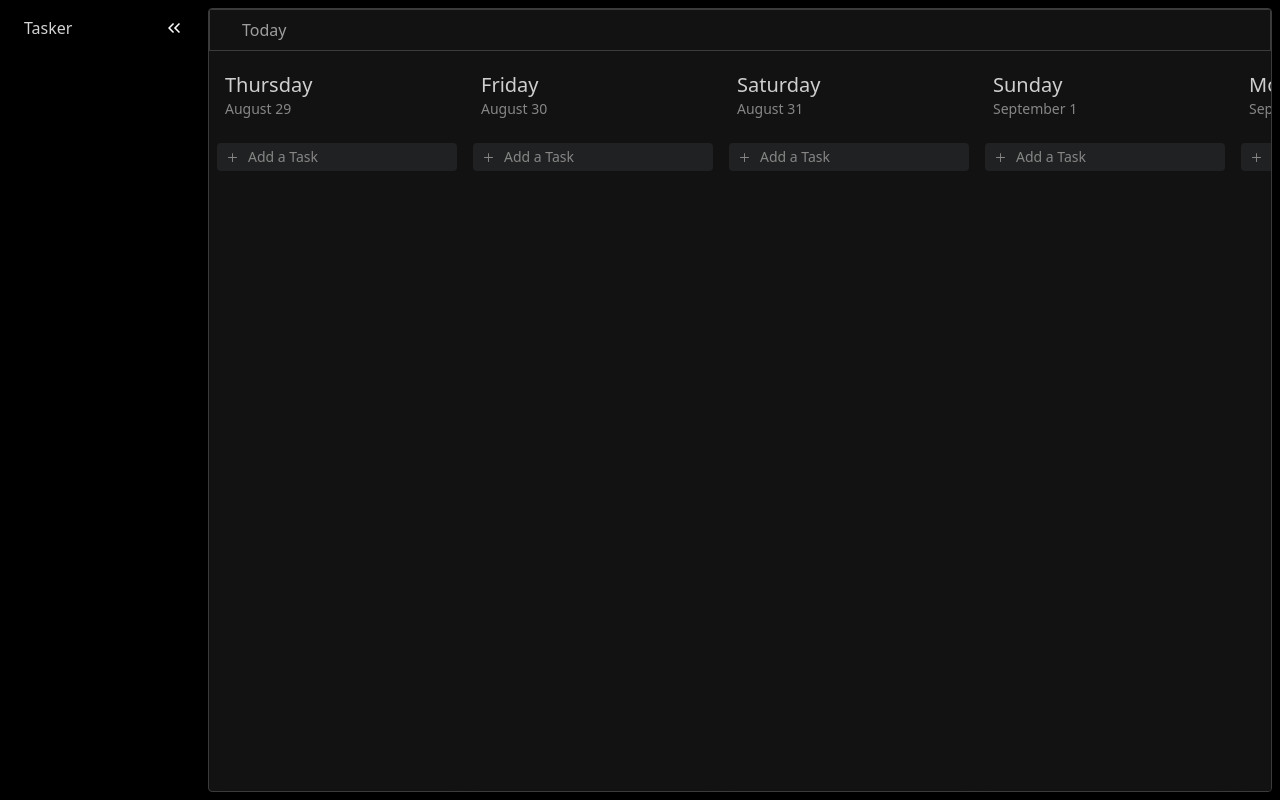
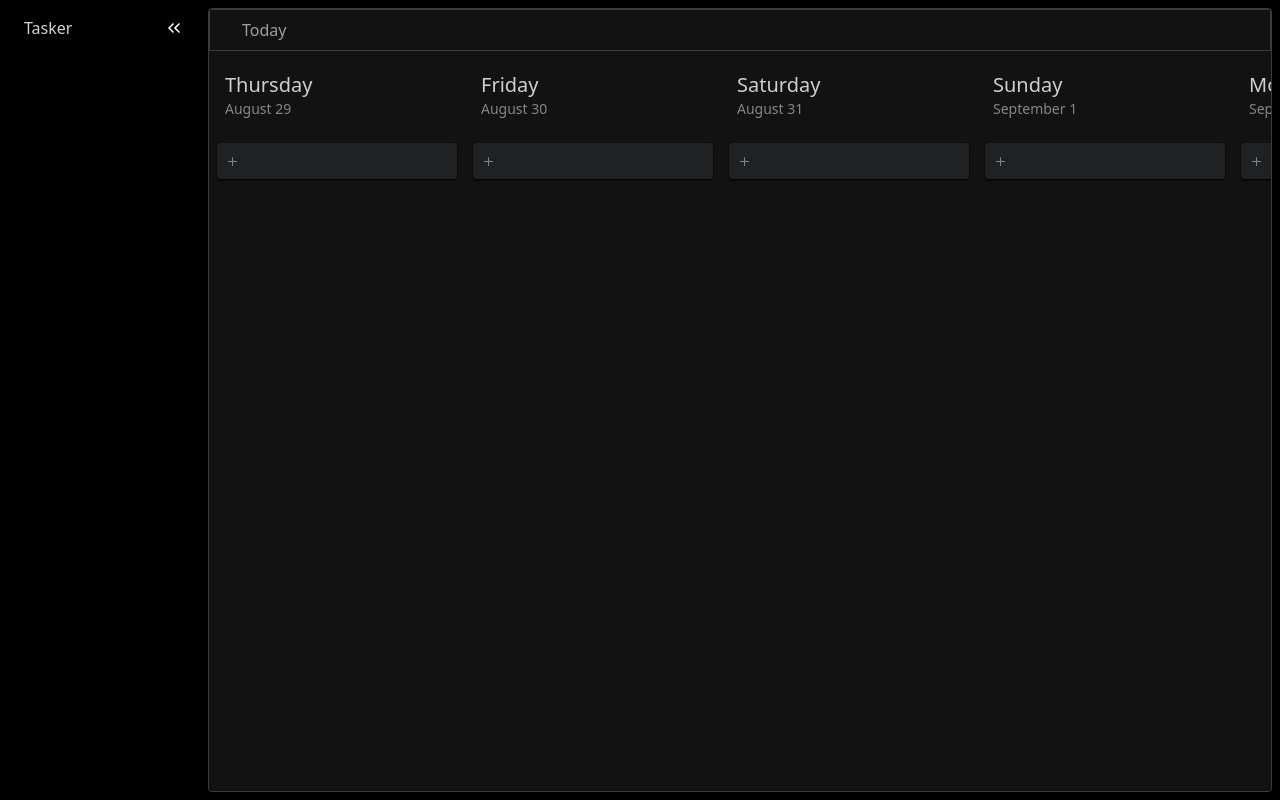
Before and after one commit to 4shutosh/tasker, a Svelte app: page / in a window 1280 px wide. Built offline with nearby package versions, Linux system fonts and the light colour scheme.

Commit message:
hover, pointer improv

```diff
--- a/src/renderer/src/components/AddTaskButton.svelte
+++ b/src/renderer/src/components/AddTaskButton.svelte
@@ -1,11 +1,13 @@
 <script lang="ts">
+  export let isToday: boolean
 </script>
 
 <div
-  class={`flex rounded
-mt-4
-px-2 py-1 items-center
-text-sm
+  class={`flex rounded group relative
+mt-4 px-2 py-2
+cursor-pointer
+items-center justify-start
+shadow-sm shadow-black
 bg-cardBackgroundPrimary`}
 >
   <svg
@@ -15,5 +17,10 @@ bg-cardBackgroundPrimary`}
     viewBox="0 -960 960 960"
     width="15"><path d="M450-450H200v-60h250v-250h60v250h250v60H510v250h-60v-250Z" /></svg
   >
-  <div class="text-textColorSecondary">Add a Task</div>
+  <div
+    class={`text-textColorSecondary group-hover:text-textColorPrimary text-sm
+  ${isToday ? 'visible' : 'invisible group-hover:visible'}`}
+  >
+    Add Task
+  </div>
 </div>
```
